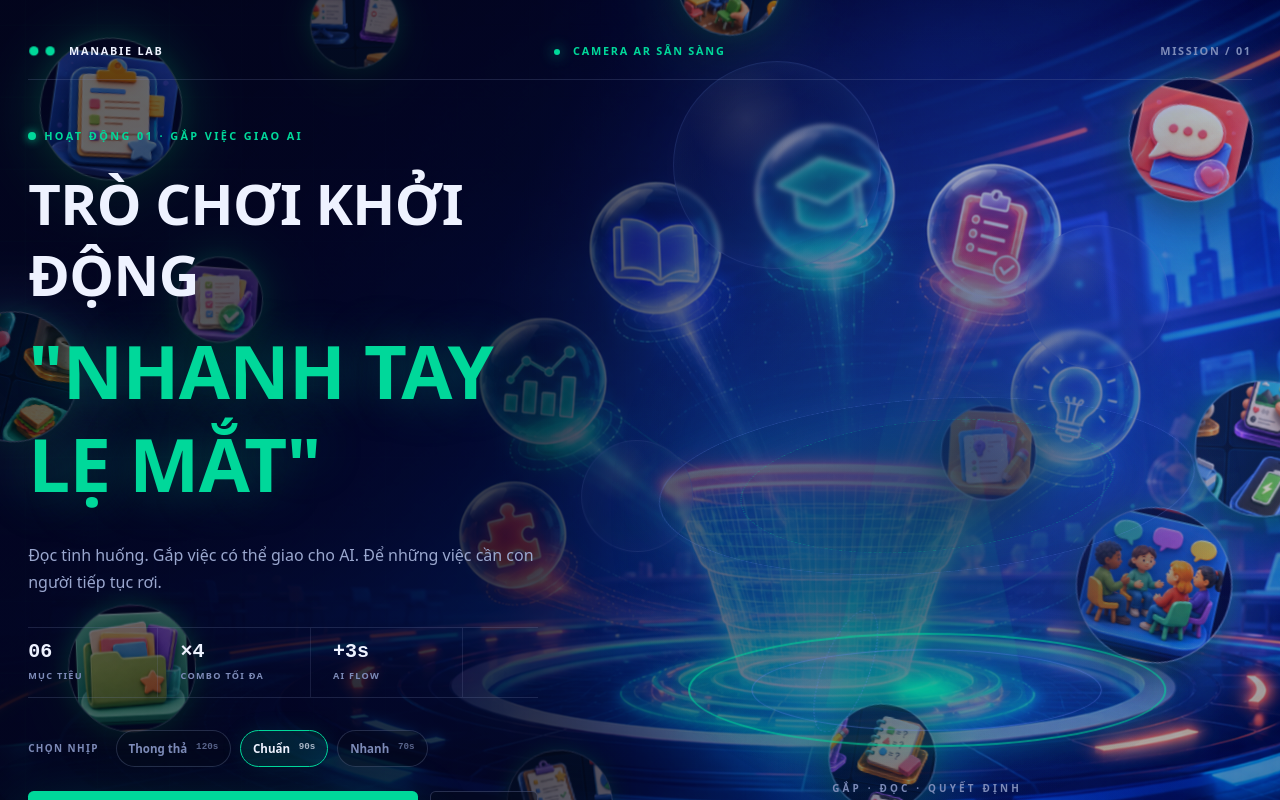
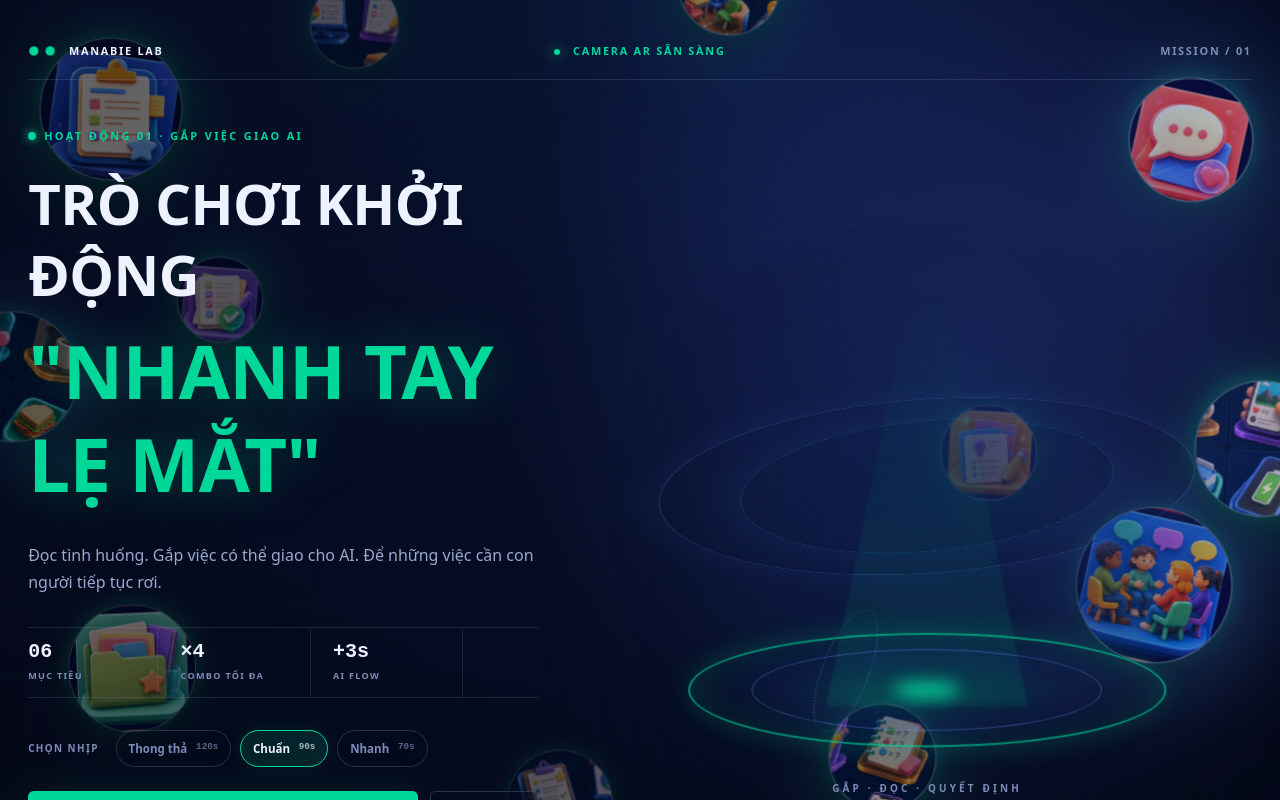
Before and after one commit to kkhmn4/game-ar-gap-nhiem-vu-demo-manabie, a React (Vite) app: page / in a window 1280 px wide. Built offline with nearby package versions, Linux system fonts and the light colour scheme.

Commit message:
Remove old baked-in background image and intro orbs to clean up layout

```diff
--- a/src/App.tsx
+++ b/src/App.tsx
@@ -293,9 +293,6 @@ function Intro({
       <div className="intro-art" aria-hidden="true" />
       <div className="intro-grid" aria-hidden="true" />
       <div className="intro-atmosphere" aria-hidden="true">
-        <span className="intro-orb orb-a" />
-        <span className="intro-orb orb-b" />
-        <span className="intro-orb orb-c" />
         <span className="scan-beam" />
 
         {/* Orbs extracted from v1 and v2 atlases scattered around for visual effect */}
--- a/src/index.css
+++ b/src/index.css
@@ -55,15 +55,12 @@ body {
   overscroll-behavior: none;
 }
 
-.intro-shell { position: relative; isolation: isolate; background: #0b1a45; }
+.intro-shell { position: relative; isolation: isolate; background: #06102b; }
 .intro-art {
   position: fixed; inset: 0; z-index: -3;
-  background: linear-gradient(90deg, rgba(5,10,28,.7) 0%, rgba(5,10,28,.5) 39%, rgba(5,10,28,.1) 72%, rgba(5,10,28,.3) 100%),
-    url('/assets/mission-arena-v2.png') center/cover no-repeat;
-  filter: saturate(1.2) contrast(1.1) brightness(1.2);
-  animation: hero-camera 18s ease-in-out infinite alternate;
+  background: radial-gradient(circle at 50% -20%, #17387d 0%, #0b1a45 40%, #04091a 100%);
 }
-.intro-art::after { content: ''; position: absolute; inset: 0; background: radial-gradient(circle at 69% 62%, transparent 0 20%, rgba(4,9,25,.3) 72%); }
+.intro-art::after { content: ''; position: absolute; inset: 0; background: radial-gradient(circle at 50% 50%, transparent 0 30%, rgba(4,9,25,.5) 100%); }
 
 /* Mission launch screen — cấu trúc sân khấu, không còn dùng ảnh nền như poster. */
 .launch-screen { display:flex; flex-direction:column; }
```
